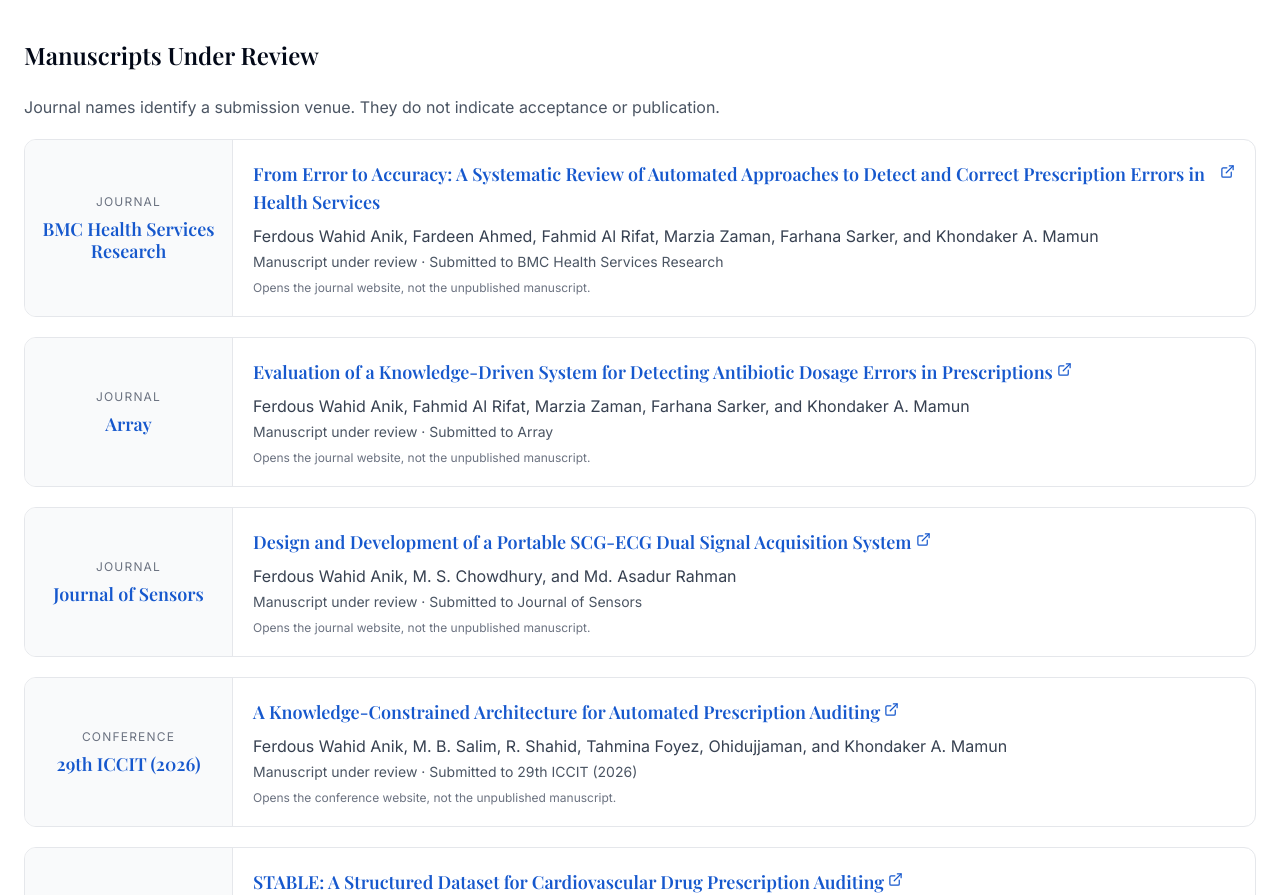
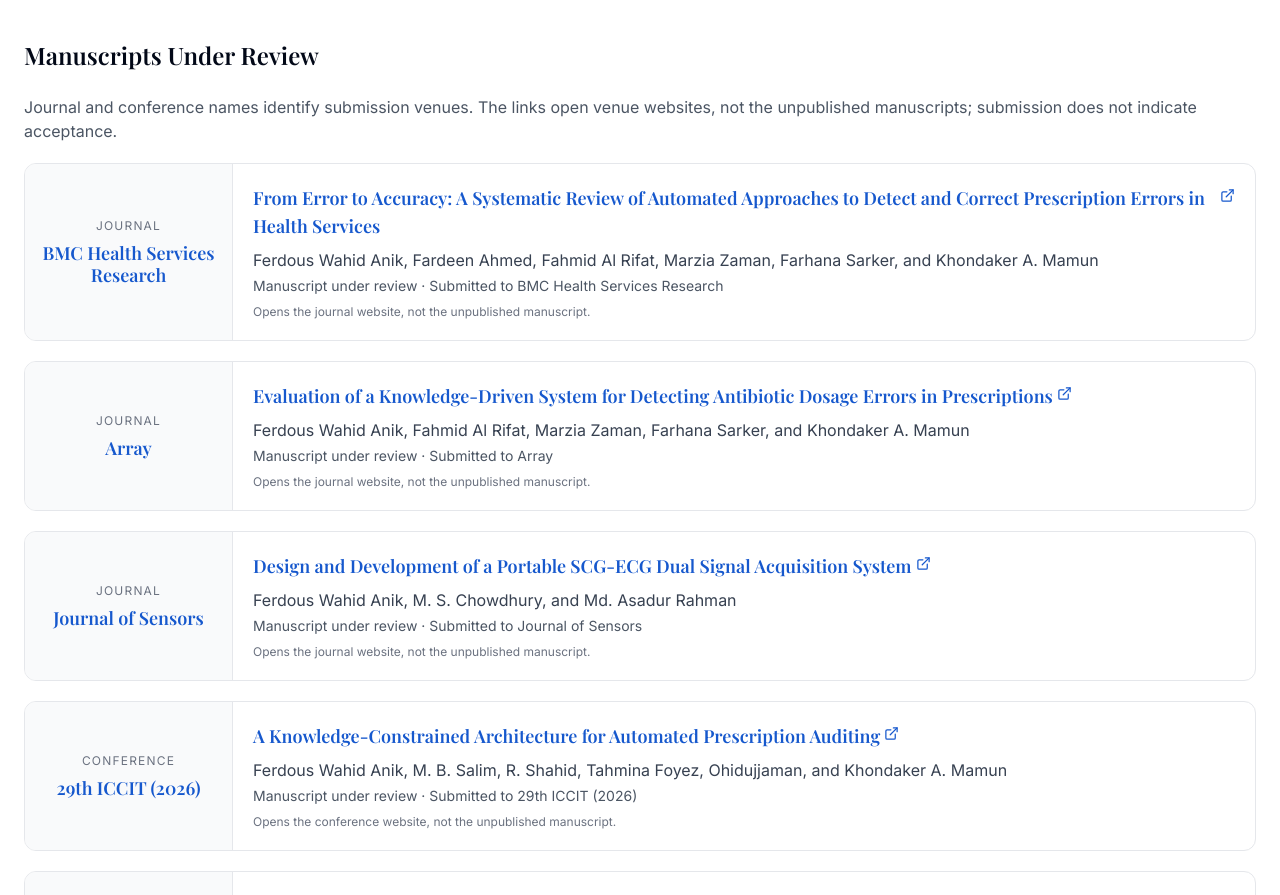
Before and after one commit to Anik1495/personal-website, a React (Vite) app: page /personal-website/publications in a window 1280 px wide. Shown: the part 967-1862 px from the top of the page. Built offline with nearby package versions, Linux system fonts and the light colour scheme.

Commit message:
Clarify venue links and under-review status

```diff
--- a/src/pages/Publications.tsx
+++ b/src/pages/Publications.tsx
@@ -18,7 +18,7 @@ const Publications = () => (
           </section>
           <section>
             <h2 className="text-2xl font-serif font-semibold mb-6">Manuscripts Under Review</h2>
-            <p className="text-gray-600 mb-5">Journal names identify a submission venue. They do not indicate acceptance or publication.</p>
+            <p className="text-gray-600 mb-5">Journal and conference names identify submission venues. The links open venue websites, not the unpublished manuscripts; submission does not indicate acceptance.</p>
             <div className="space-y-5">{manuscriptsUnderReview.map((paper) => <ManuscriptCard key={paper.title} paper={paper} />)}</div>
           </section>
         </div>
```
